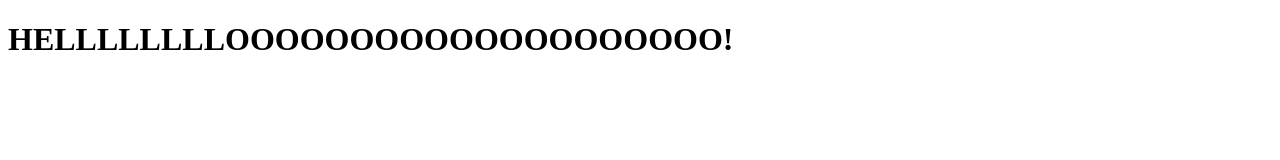
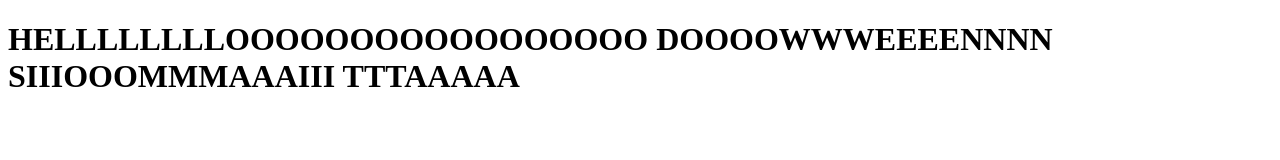
Before and after one commit to zraimebrada/platechdemo, a plain HTML site: page index.html in a window 1280 px wide. Drawn offline with Linux system fonts and the light colour scheme.

Commit message:
edit dowen

```diff
--- a/index.html
+++ b/index.html
@@ -7,7 +7,7 @@
 </head>
 <body>
     <main>
-        <h1>HELLLLLLLLOOOOOOOOOOOOOOOOOOOO!</h1>
+        <h1>HELLLLLLLLOOOOOOOOOOOOOOOOO DOOOOWWWEEEENNNN SIIIOOOMMMAAAIII TTTAAAAA</h1>
     </main>
 </body>
 </html>
```
